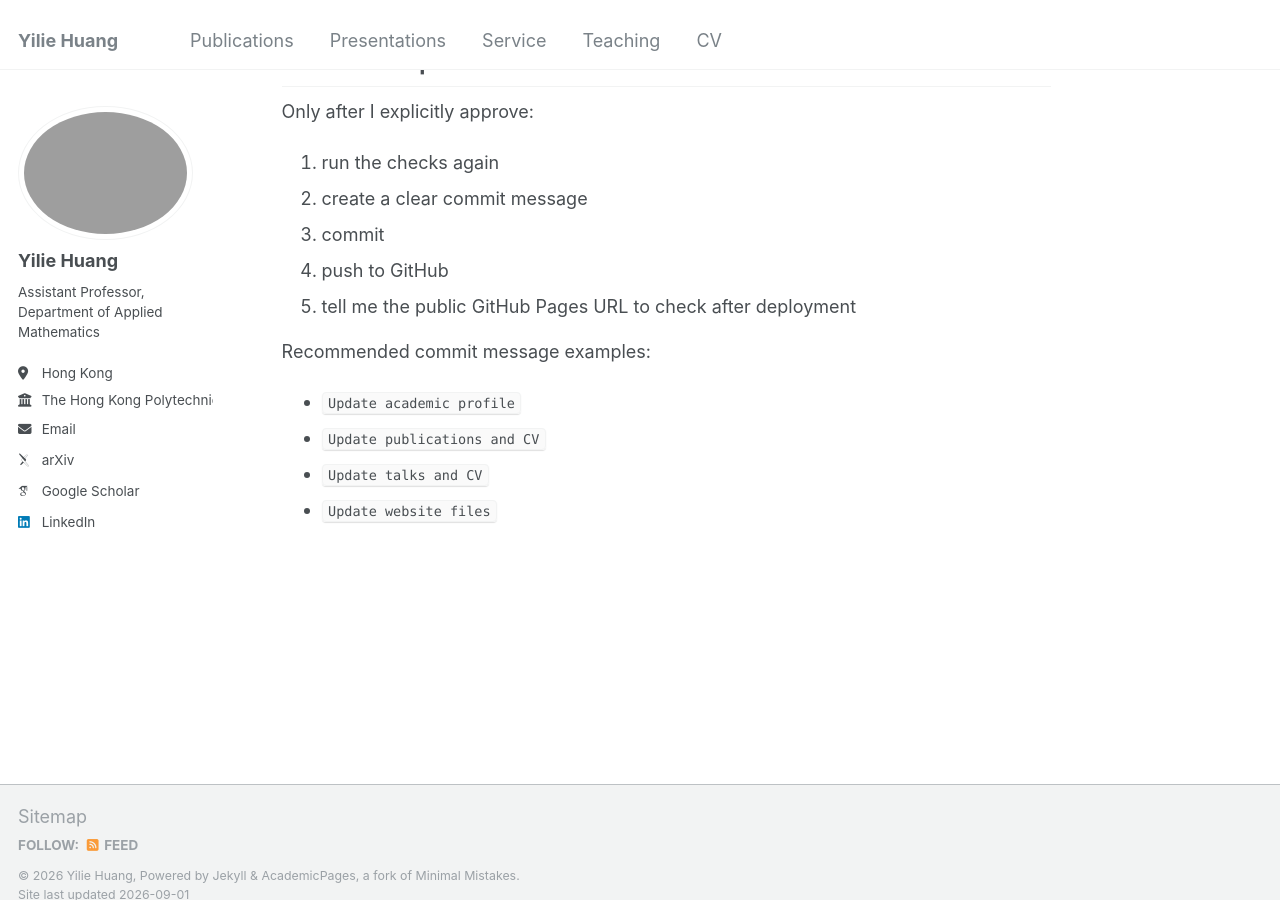
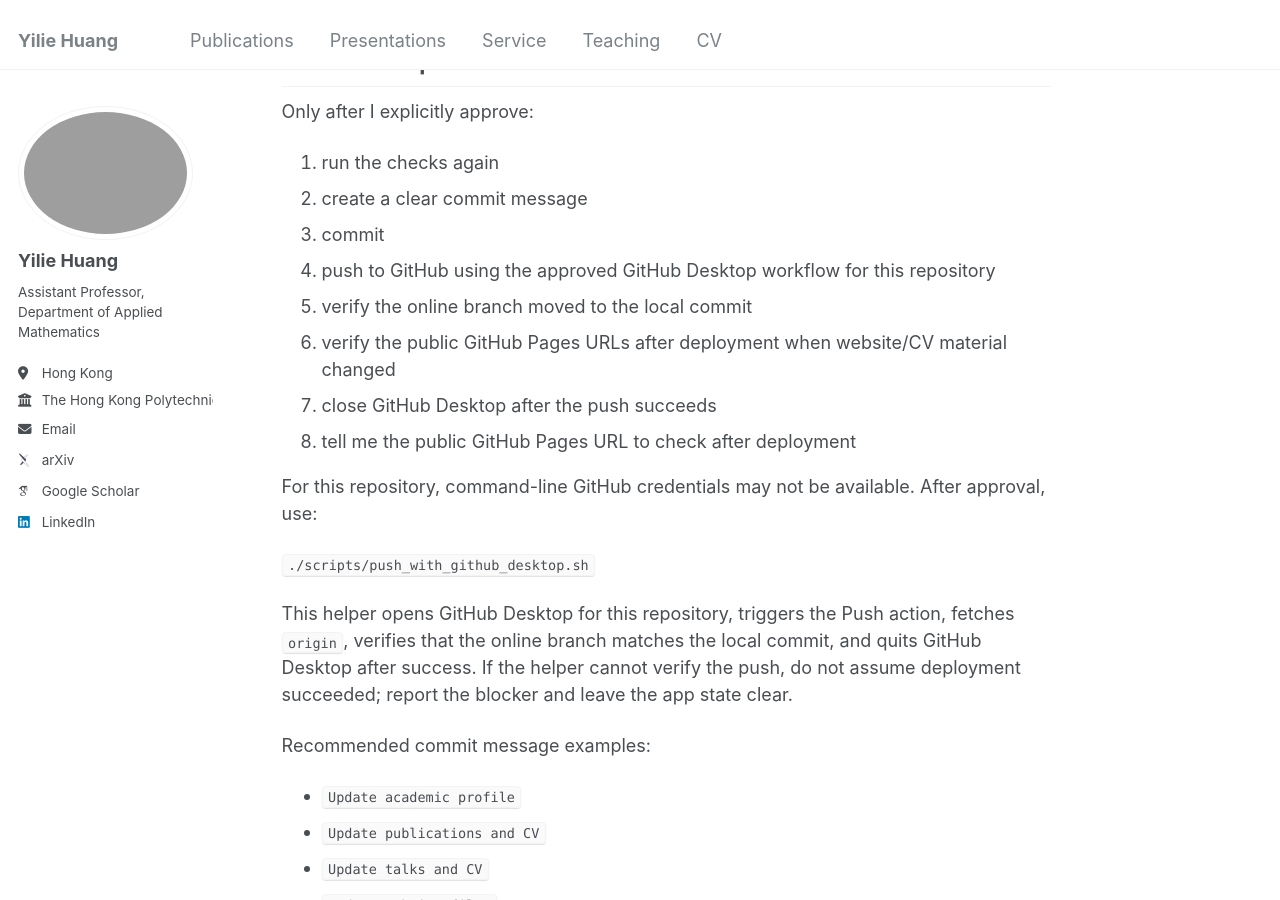
Before and after one commit to yiliehuang/yiliehuang.github.io, a Jekyll site: the page built from AGENTS.md, in a window 1280 px wide and 900 px high, scrolled down 6473 px. Built offline with Jekyll 4.4.1, drawn with Linux system fonts in a browser that asks for light colours; some web fonts are replaced; our own code applies the rules of GitHub Pages for plain Markdown files.

Commit message:
Update service and publish workflow

```diff
--- a/AGENTS.md
+++ b/AGENTS.md
@@ -198,8 +198,17 @@ Only after I explicitly approve:
 1. run the checks again
 2. create a clear commit message
 3. commit
-4. push to GitHub
-5. tell me the public GitHub Pages URL to check after deployment
+4. push to GitHub using the approved GitHub Desktop workflow for this repository
+5. verify the online branch moved to the local commit
+6. verify the public GitHub Pages URLs after deployment when website/CV material changed
+7. close GitHub Desktop after the push succeeds
+8. tell me the public GitHub Pages URL to check after deployment
+
+For this repository, command-line GitHub credentials may not be available. After approval, use:
+
+`./scripts/push_with_github_desktop.sh`
+
+This helper opens GitHub Desktop for this repository, triggers the Push action, fetches `origin`, verifies that the online branch matches the local commit, and quits GitHub Desktop after success. If the helper cannot verify the push, do not assume deployment succeeded; report the blocker and leave the app state clear.
 
 Recommended commit message examples:
 
```
Also changed, not shown: _service/referee.md (+1 -0 lines), 3 other files.
